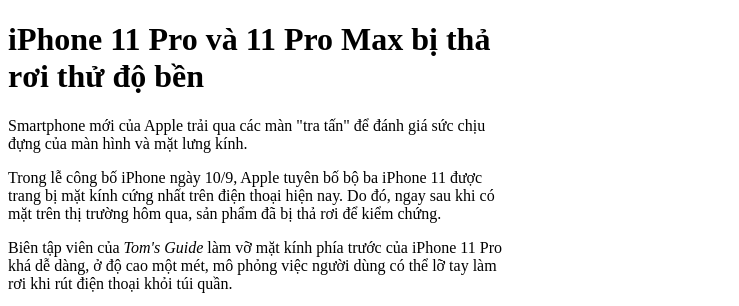
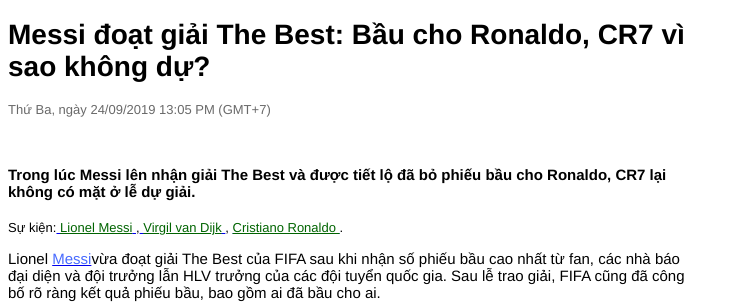
Before and after one commit to tranthian-snake/tranan, a PHP site: page / in a window 1280 px wide. Shown: the top 306 px of the page, without its empty margins (0-739 px from the left). Run offline with PHP 8.4, Linux system fonts and the light colour scheme.

Commit message:
make it better

```diff
--- a/Iphone.html
+++ b/Iphone.html
@@ -20,7 +20,7 @@
 </p>
 <!--  <img src="https://i-sohoa.vnecdn.net/2019/09/21/iphone-11-drop-test-jpeg-8014-1569026448.jpg"/>  -->
 <figure>
-    <img src="imagine/Iphone" width="500" heigh="350"/>
+    <img src="images/Iphone" width="500" heigh="350"/>
     <figcaption>^-^ Iphone 11 Pro và 11 Pro Max .....</figcaption>
     <audio controls loop>
         <source src="LanhLeoTamSinhTamTheThapLyDaoHoaOst-AskaYangDuongTongVyZhangBiChenTruongBichThan-4744167.mp3"/>
--- a/assignment 1.html
+++ b/assignment 1.html
@@ -11,13 +11,14 @@
              trang bị mặt kính cứng nhất trên điện thoại hiện nay. Do đó, ngay sau khi có<br> mặt trên thị trường hôm qua, sản phẩm đã bị thả rơi để kiểm chứng.</span></p>
     <p><span>Biên tập viên của <i>Tom's Guide</i> làm vỡ mặt kính phía trước của iPhone 11 Pro <br>
              khá dễ dàng, ở độ cao một mét, mô phỏng việc người dùng có thể lỡ tay làm <br>rơi khi rút điện thoại khỏi túi quần. </span></p>
-    <img src="imagine/Iphone" width="500" heigh="350"/>
+    <img src="images/Iphone" width="500" heigh="350"/>
     <figcaption>Màn hình iPhone 11 Pro trầy xước khi rơi ở độ cao một mét. Ảnh: <i>Tom's Guide</i>.</figcaption>
     <p><span>Trong khi đó, tài khoản YouTube <i>EverythingApplePro</i> công phu hơn khi thực<br>
              hiện nhiều lượt thả rơi với các tình huống khác nhau và độ cao khác nhau như <br>úp mặt trước, úp mặt sau, thả theo góc nghiêng...</span></p>
     <p><span>Sau 8 lần thả, iPhone gây bất ngờ vì vẫn không bị nứt kính. Tuy nhiên, khi<br>
              lên tới độ cao 3 mét,khung thép không gỉ của iPhone bị xước nặng, màn hình <br>và mặt sau bắt đầu vỡ nứt.</span></p>
-<iframe width="500" height="400" src="https://www.youtube.com/embed/nuMcQwwBvyc" frameborder="0" allow="accelerometer; autoplay;
+<iframe width="500" height="400" src="https://www.youtube.com/embed/nuMcQwwBvyc" framebo
+        rder="0" allow="accelerometer; autoplay;
     encrypted-media; gyroscope; picture-in-picture" allowfullscreen></iframe>"
     <p><span>Kết quả khác nhau cho thấy, khả năng nứt vỡ mặt kính khi rơi còn tuỳ thuộc vào <br>
              sự may mắn của mỗi người dùng, do đó họ vẫn nên trang bị ốp lưng bảo vệ cho <br>
--- /dev/null
+++ b/assignment 2.html
@@ -0,0 +1,50 @@
+<!DOCTYPE html>
+<html lang="en">
+<head>
+    <meta charset="UTF-8">
+    <title>Messi</title>
+    <link rel="stylesheet" type="text/css" href="css/messi.css"/>
+</head>
+<body>
+<h1>Messi đoạt giải The Best: Bầu cho Ronaldo, CR7 vì<br> sao không dự?</h1>
+<h3>Thứ Ba, ngày 24/09/2019 13:05 PM (GMT+7)</h3>
+<br>
+<p><span><h4>Trong lúc Messi lên nhận giải The Best và được tiết lộ đã bỏ phiếu bầu cho Ronaldo, CR7 lại<br> không có mặt ở lễ dự giải.</h4></span></p>
+<h2>Sự kiện:<a href="https://www.24h.com.vn/lionel-messi-c48e4386.html" > <u>Lionel Messi</u> </a>
+    ,<a href="https://www.24h.com.vn/virgil-van-dijk-c48e5833.html" > <u> Virgil van Dijk</u> </a>,
+    <a href="https://www.24h.com.vn/cristiano-ronaldo-c48e4384.html" > <u>Cristiano Ronaldo </u> </a>.
+</h2>
+<p>Lionel <a href="https://www.24h.com.vn/lionel-messi-c48e4386.html"><b>Messi</b></a>vừa đoạt giải The Best của FIFA sau khi nhận số phiếu bầu cao nhất từ fan, các nhà báo<br>
+    đại diện và đội trưởng lẫn HLV trưởng của các đội tuyển quốc gia. Sau lễ trao giải, FIFA cũng đã công<br>
+    bố rõ ràng kết quả phiếu bầu, bao gồm ai đã bầu cho ai.</p>
+<img src="https://cdn.24h.com.vn/upload/3-2019/images/2019-09-24/18845290-7496503-image-a-68_1569276030366-660-1569303849-503-width660height638.jpg"/>
+<figcaption><i>Lionel Messi bỏ phiếu cho Mane,<a href="https://www.24h.com.vn/cristiano-ronaldo-c48e4384.html"> <b>Ronaldo</b></a> và De Jong</i></figcaption>
+<p><span>Các cầu thủ không được tự bầu cho mình nhưng họ có thể bỏ phiếu cho bất cứ ai khác. Do đó mà<br>
+    Messi đã bầu cho Sadio Mane, Cristiano Ronaldo và Frenkie De Jong. Mane nhận lá phiếu 5 điểm (cho<br>
+    người được cử tri coi là xứng đáng nhất) trong khi Ronaldo nhận lá phiếu thứ hai và De Jong thứ 3.</span></p>
+<p><span>Không chỉ Messi, Eden Hazard cũng bầu cho Mane bên cạnh Virgil Van Dijk và chính Messi. Sergio<br>
+    Ramos chọn Hazard, Ronaldo và Salah, còn Van Dijk chọn Messi, Salah và Mane. Dani Alves bầu cho<br>
+    Messi, Mane và Van Dijk, Manuel Neuer điền tên của Van Dijk, Mane và Hazard, và Luka Modric lần<br>
+    lượt chọn Ronaldo, Hazard và Messi.</span></p>
+<p><span>Còn riêng cá nhân Ronaldo, anh bỏ phiếu cho 3 cầu thủ gần như không phải ứng viên cạnh tranh giải<br>
+    thưởng, với lần lượt các lá phiếu là cho De Ligt, De Jong và Mbappe. Không những vậy Ronaldo còn<br>
+    không dự lễ trao giải: mặc dù lễ được tổ chức ở Milan và Ronaldo thì ở Turin cách có vài giờ, không<br>
+    những thế anh sẽ không đá trận gặp Brescia đêm nay do bị đau nhẹ, nhưng CR7 vẫn ở nhà. Trong khi<br>
+    đó Van Dijk dù không đoạt giải vẫn đến dự.</span></p>
+<img src="https://cdn.24h.com.vn/upload/3-2019/images/2019-09-24/978897-660-1569303875-530-width660height339.jpg">
+<figcaption><i>Buổi lễ diễn ra ở Milan còn Ronaldo thì thảnh thơi ở nhà tại Turin</i></figcaption>
+<p><span>Việc Ronaldo thảnh thơi ở nhà đọc sách và tải ảnh lên Instagram, lẫn không bầu cho Messi, đã khiến<br>
+    nhiều người chê cười anh, ngay trong bức ảnh CR7 tải lên lẫn ở các trang báo điện tử. Ngay cả trên tờ<br>
+    AS, tờ thể thao ở Madrid với lượng lớn fan Ronaldo, cũng có không ít bình luận cho rằng Ronaldo hiếu<br>
+    thắng là điều dễ hiểu, nhưng cay cú với thành công của người khác là kém sự thanh cao.</span></p>
+<p><span>Ở lễ trao giải UEFA cho mùa 2018/19, Ronaldo cùng Messi và Van Dijk được đề cử cho giải Nam cầu <br>
+    thủ xuất sắc nhất năm và đã đến dự đầy đủ trước khi Van Dijk được xướng tên là người chiến thắng.<br>
+    Trên thực tế kết quả trao giải hôm đó là một bí mật tới phút chót bởi ban tổ chức thực hiện việc bỏ<br>
+    phiếu điện tử ngay trong buổi lễ, còn những lần trao giải mà biết trước là mình không thắng, Ronaldo<br>
+    đều ở nhà không dự mà điển hình là buổi lễ UEFA năm 2018 khi Luka Modric đoạt giải.</span></p>
+<p><span>Năm ngoái Messi và Ronaldo đều đã không dự lễ trao giải FIFA The Best 2018 mà Modric giành giải.<br>
+    Tuy nhiên Messi được cho là có việc cá nhân trước ngày lễ và dù sao anh cũng không được đề cử<br>
+    (bên cạnh đó Messi đã bầu cho Modric), trong khi Ronaldo vướng lịch thi đấu giữa tuần cho Juventus.</span></p>
+
+</body>
+</html>
--- /dev/null
+++ b/css/messi.css
@@ -0,0 +1,29 @@
+h4 {font-weight: bold;
+    font-size: 15px;
+}
+h1{
+    font-family: helvetica;
+    font-size: 28px;
+}
+u{
+    color: darkgreen;
+}
+body{
+    font-family: helvetica;
+    font-size: 15px;
+    text-align:justify
+}
+h3{
+    font-size: 13px;
+    color: dimgrey;
+    font-weight: 200;
+}
+b{
+    color: #486bff;
+    font-family: helvetica;
+    font-weight: 200;
+}
+h2{
+    font-size: 13px;
+    font-weight: 200;
+}
--- a/index.php
+++ b/index.php
@@ -1 +1 @@
-<?php include_once("assignment 1.html");
+<?php include_once("assignment 2.html");
```
Also changed, not shown: css/demo.css (added, +16 -0 lines), home.html (+14 -0 lines), AlbumArtSmall.jpg (deleted), Folder.jpg (deleted), 2 other files.
